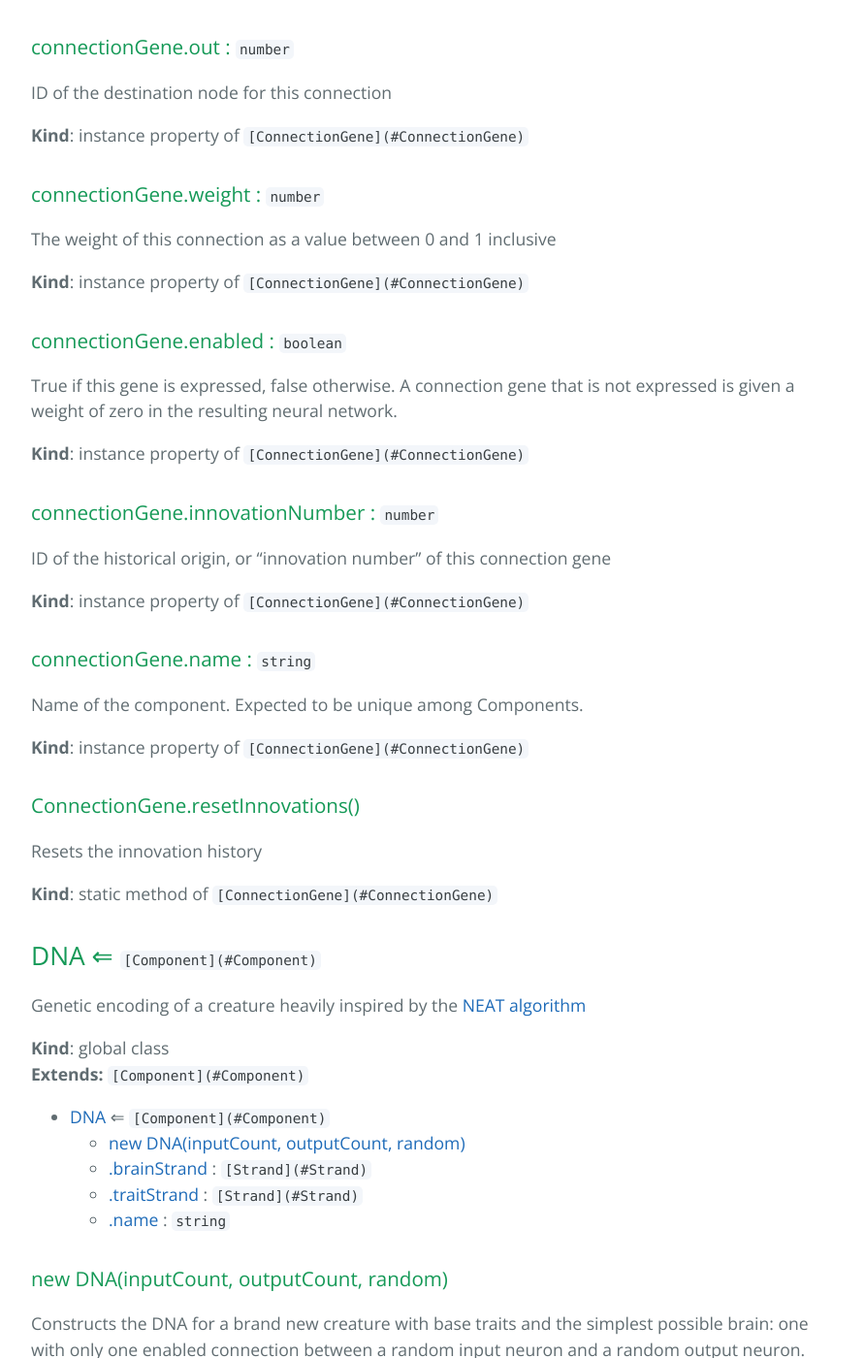
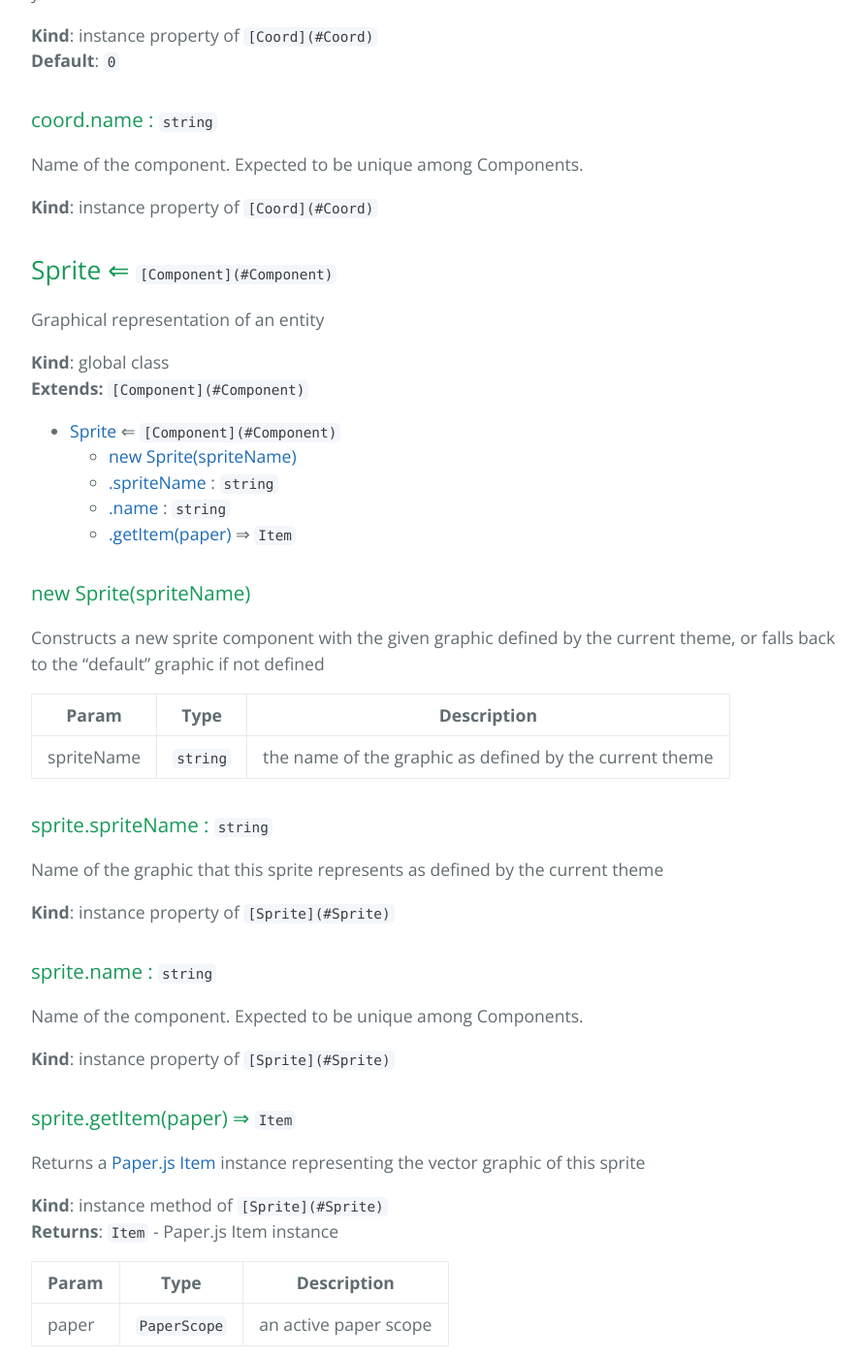
Before and after one commit to cjsauer/genetic-sandbox, a Jekyll site: the page built from site/docs.md, in a window 1280 px wide and 1400 px high, scrolled down 30494 px. Shown: the whole window at 97% size, without its empty margins (192-1084 px from the left). Built offline with Jekyll 4.4.1, drawn with Linux system fonts in a browser that asks for light colours; some of the changed text lies outside the part shown.

Commit message:
Write a Sprite component

````diff
--- a/site/docs.md
+++ b/site/docs.md
@@ -27,6 +26,10 @@ world</p>
 containing logic that operates in some way on <a href="#Tile">Tiles</a> within the
 <a href="#HexGrid">HexGrid</a>.</p>
 </dd>
+<dt><a href="#World">World</a></dt>
+<dd><p>World is a container of all entities in existence, and provides super fast
+lookup of entities by component</p>
+</dd>
 <dt><a href="#Sequencer">Sequencer</a></dt>
 <dd><p>Reads in a <a href="#Strand">Strand</a> and produces a
 <a href="http://synaptic.juancazala.com/#/">Synaptic neural network</a></p>
@@ -52,6 +55,9 @@ actions on the behalf of a creature</p>
 </dd>
 <dt><a href="#Coord">Coord</a> ⇐ <code><a href="#Component">Component</a></code></dt>
 <dd><p>A two dimensional coordinate of x and y</p>
+</dd>
+<dt><a href="#Sprite">Sprite</a> ⇐ <code><a href="#Component">Component</a></code></dt>
+<dd><p>Graphical representation of an entity</p>
 </dd>
 <dt><a href="#ConnectionGene">ConnectionGene</a> ⇐ <code><a href="#Component">Component</a></code></dt>
 <dd><p>Genetic representation of a connection between two neurons in a neural
@@ -634,6 +639,61 @@ Hook for reading output data from the brain and attempting actions
 | Param | Type | Description |
 | --- | --- | --- |
 | app | <code>[App](#App)</code> | the currently running GS app |
+
+<a name="World"></a>
+
+## World
+World is a container of all entities in existence, and provides super fast
+lookup of entities by component
+
+**Kind**: global class
+**See**
+
+- {Entity}
+- {System}
+
+
+* [World](#World)
+    * [new World()](#new_World_new)
+    * [.addEntity(entity)](#World+addEntity)
+    * [.getEntities()](#World+getEntities) ⇒ <code>[Array.&lt;Entity&gt;](#Entity)</code>
+    * [.getEntitiesWith(...componentNames)](#World+getEntitiesWith) ⇒ <code>[Array.&lt;Entity&gt;](#Entity)</code>
+
+<a name="new_World_new"></a>
+
+### new World()
+And on the seventh day...
+
+<a name="World+addEntity"></a>
+
+### world.addEntity(entity)
+Adds the given entity to this world, or does nothing if that entity
+is already in the world
+
+**Kind**: instance method of <code>[World](#World)</code>
+
+| Param | Type | Description |
+| --- | --- | --- |
+| entity | <code>[Entity](#Entity)</code> | the entity to add |
+
+<a name="World+getEntities"></a>
+
+### world.getEntities() ⇒ <code>[Array.&lt;Entity&gt;](#Entity)</code>
+Retrieves all entities currently in the world
+
+**Kind**: instance method of <code>[World](#World)</code>
+**Returns**: <code>[Array.&lt;Entity&gt;](#Entity)</code> - array of all entities in the world
+<a name="World+getEntitiesWith"></a>
+
+### world.getEntitiesWith(...componentNames) ⇒ <code>[Array.&lt;Entity&gt;](#Entity)</code>
+Retrieves an array of all entities that contain ALL of the given components
+
+**Kind**: instance method of <code>[World](#World)</code>
+**Returns**: <code>[Array.&lt;Entity&gt;](#Entity)</code> - the array of entities
+
+| Param | Type | Description |
+| --- | --- | --- |
+| ...componentNames | <code>string</code> | The name of a component |
 
 <a name="Sequencer"></a>
 
@@ -1260,6 +1320,57 @@ y value
 Name of the component. Expected to be unique among Components.
 
 **Kind**: instance property of <code>[Coord](#Coord)</code>
+<a name="Sprite"></a>
+
+## Sprite ⇐ <code>[Component](#Component)</code>
+Graphical representation of an entity
+
+**Kind**: global class
+**Extends:** <code>[Component](#Component)</code>
+
+* [Sprite](#Sprite) ⇐ <code>[Component](#Component)</code>
+    * [new Sprite(spriteName)](#new_Sprite_new)
+    * [.spriteName](#Sprite+spriteName) : <code>string</code>
+    * [.name](#Component+name) : <code>string</code>
+    * [.getItem(paper)](#Sprite+getItem) ⇒ <code>Item</code>
+
+<a name="new_Sprite_new"></a>
+
+### new Sprite(spriteName)
+Constructs a new sprite component with the given graphic defined by the
+current theme, or falls back to the "default" graphic if not defined
+
+
+| Param | Type | Description |
+| --- | --- | --- |
+| spriteName | <code>string</code> | the name of the graphic as defined by the current theme |
+
+<a name="Sprite+spriteName"></a>
+
+### sprite.spriteName : <code>string</code>
+Name of the graphic that this sprite represents as defined by the
+current theme
+
+**Kind**: instance property of <code>[Sprite](#Sprite)</code>
+<a name="Component+name"></a>
+
+### sprite.name : <code>string</code>
+Name of the component. Expected to be unique among Components.
+
+**Kind**: instance property of <code>[Sprite](#Sprite)</code>
+<a name="Sprite+getItem"></a>
+
+### sprite.getItem(paper) ⇒ <code>Item</code>
+Returns a [Paper.js Item](http://paperjs.org/reference/item)
+instance representing the vector graphic of this sprite
+
+**Kind**: instance method of <code>[Sprite](#Sprite)</code>
+**Returns**: <code>Item</code> - Paper.js Item instance
+
+| Param | Type | Description |
+| --- | --- | --- |
+| paper | <code>PaperScope</code> | an active paper scope |
+
 <a name="ConnectionGene"></a>
 
 ## ConnectionGene ⇐ <code>[Component](#Component)</code>
@@ -3254,6 +3365,7 @@ values like color, stroke thickness, etc.
 * [Theme](#Theme)
     * [.current](#Theme.current) : <code>object</code>
     * [.setTheme(name)](#Theme.setTheme)
+    * [.getSprite(name, paper)](#Theme.getSprite) ⇒ <code>Item</code>
 
 <a name="Theme.current"></a>
 
@@ -3283,3 +3395,17 @@ Sets the current theme
 ```js
 Theme.setTheme("elemental");
 ```
+<a name="Theme.getSprite"></a>
+
+### Theme.getSprite(name, paper) ⇒ <code>Item</code>
+Retrieves a [Paper.js item](http://paperjs.org/reference/item/)
+for the given sprite name as defined by the current theme, or the default
+sprite if the given name is not defined
+
+**Kind**: static method of <code>[Theme](#Theme)</code>
+**Returns**: <code>Item</code> - a Paper.js Item instance
+
+| Param | Type | Description |
+| --- | --- | --- |
+| name | <code>string</code> | name of the sprite |
+| paper | <code>PaperScope</code> | an active paper scope |
--- a/src/modules/ecs/Component.js
+++ b/src/modules/ecs/Component.js
@@ -1,9 +1,8 @@
 import Serializable from "../util/Serializable";
 
 /**
- * Components are bags of properties that entities possess. It is possible for
- * Components to contain other nested Components. They may also contain helper
- * methods.
+ * Components are bags of properties that entities possess. They may also
+ * contain helper methods.
  */
 class Component extends Serializable {
   /**
````
Also changed, not shown: other parts of site/docs.md (+5 -7 lines), src/modules/plugins/core/components/Sprite.js (added, +45 -0 lines), src/modules/plugins/core/components/sprite.test.js (added, +64 -0 lines).
